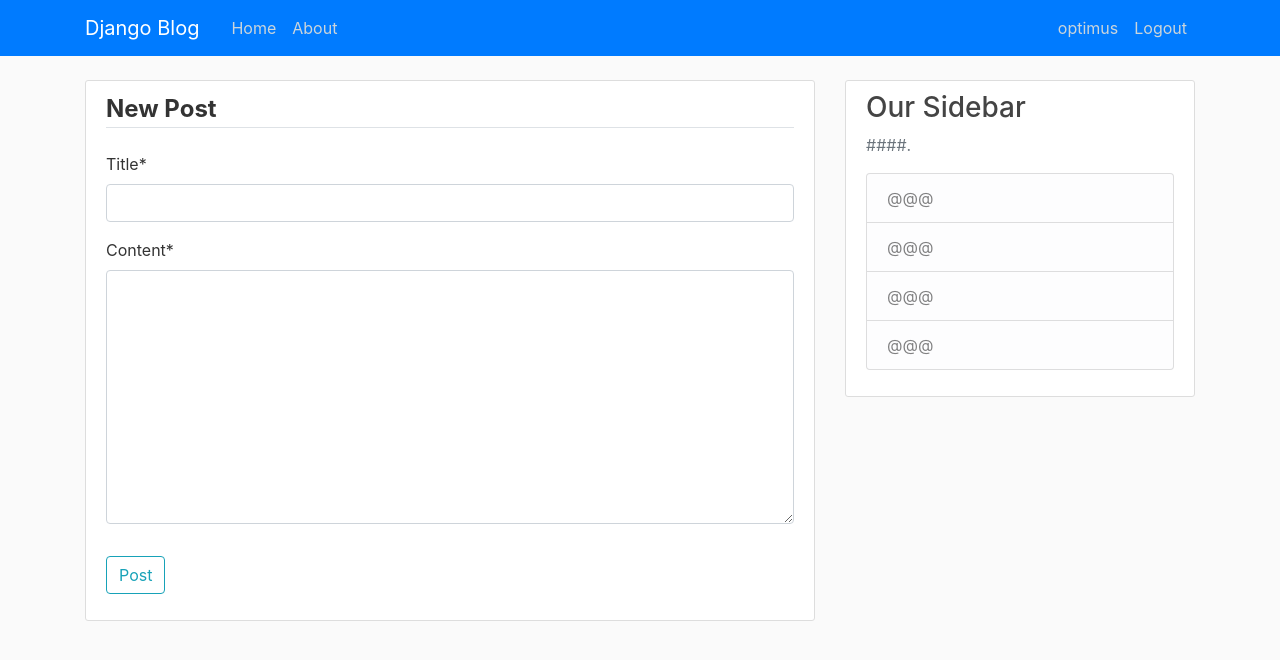
After one commit to negikaran7/Django_site, a Django app: page /post/new/ in a window 1280 px wide. The commit adds this page. Shown: the top 660 px of the page. Run offline with Django 3.2, Linux system fonts and the light colour scheme; a user stored in the database is signed in; some libraries are stand-ins or nearby versions.

Commit message:
CRUD posts

```diff
--- a/django/mysite/blog/models.py
+++ b/django/mysite/blog/models.py
@@ -1,6 +1,8 @@
 from django.db import models
 from django.utils import timezone
 from django.contrib.auth.models import User
+from django.urls import reverse
+
 class Post(models.Model):
     title = models.CharField(max_length=100)
     content = models.TextField()
@@ -10,3 +12,6 @@ class Post(models.Model):
 
     def __str__(self):
         return self.title
+
+    def get_absolute_url(self):
+        return reverse('post-detail',kwargs={'pk':self.pk})
--- /dev/null
+++ b/django/mysite/blog/templates/blog/post_form.html
@@ -0,0 +1,18 @@
+{% extends "blog/base.html" %}
+{% load crispy_forms_tags %}
+{% block content %}
+<div class="content-section">
+    <form method="POST">
+        {% csrf_token %}
+        <fieldset class="form-group">
+            <legend class="border-bottom mb-4">
+                <strong> New Post </strong>
+            </legend>
+            {{ form|crispy }}
+        </fieldset>
+        <div class="form-group">
+            <button class="btn btn-outline-info" type="submit">Post</button>
+        </div>
+    </form>
+</div>
+{% endblock content %}
--- a/django/mysite/blog/urls.py
+++ b/django/mysite/blog/urls.py
@@ -1,10 +1,18 @@
 from django.urls import path
+from .views import (
+    PostListView,
+    PostDetailView,
+    PostCreateView,
+    PostUpdateView,
+    PostDeleteView
+)
 from . import views
-from .views import PostListView, PostDetailView, PostCreateView
 
 urlpatterns = [
-    path('', PostListView.as_view(), name="blog-home"),
-    path('post/<int:pk>/', PostDetailView.as_view(), name="post-detail"),
-    path('post/new/', PostCreateView.as_view(), name="post-create"),
-    path('about/', views.about, name="blog-about"),
+    path('', PostListView.as_view(), name='blog-home'),
+    path('post/<int:pk>/', PostDetailView.as_view(), name='post-detail'),
+    path('post/new/', PostCreateView.as_view(), name='post-create'),
+    path('post/<int:pk>/update/', PostUpdateView.as_view(), name='post-update'),
+    path('post/<int:pk>/delete/', PostDeleteView.as_view(), name='post-delete'),
+    path('about/', views.about, name='blog-about'),
 ]
--- a/django/mysite/blog/views.py
+++ b/django/mysite/blog/views.py
@@ -1,27 +1,59 @@
 from django.shortcuts import render
 from .models import Post
-from django.views.generic import ListView,DetailView,CreateView
+from django.views.generic import (
+    ListView,
+    DetailView,
+    CreateView,
+    UpdateView,
+    DeleteView
+)
+from django.contrib.auth.mixins import LoginRequiredMixin, UserPassesTestMixin
 
-# def home(request):
-#     context={
-#         'posts':Post.objects.all()
-#     }
-#     return render(request,'blog/home.html',context)
 
 class PostListView(ListView):
-    model= Post
-    template_name='blog/home.html'
-    context_object_name='posts'
-    ordering=['-date_posted']
+    model = Post
+    template_name = 'blog/home.html'
+    context_object_name = 'posts'
+    ordering = ['-date_posted']
 
-class PostDetailView(ListView):
-    model= Post
 
-class PostCreateView(CreateView):
-    model= Post
-    fields=['title','content']
+class PostDetailView(DetailView):
+    model = Post
 
+
+class PostCreateView(LoginRequiredMixin, CreateView):
+    model = Post
+    fields = ['title', 'content']
+
+    def form_valid(self, form):
+        form.instance.author = self.request.user
+        return super().form_valid(form)
+
+
+class PostUpdateView(UserPassesTestMixin, LoginRequiredMixin, UpdateView):
+    model = Post
+    fields = ['title', 'content']
+
+    def form_valid(self, form):
+        form.instance.author = self.request.user
+        return super().form_valid(form)
+
+    def test_func(self):
+        post = self.get_object()
+        if self.request.user == post.author:
+            return True
+        return False
+
+
+class PostDeleteView(UserPassesTestMixin, LoginRequiredMixin, DeleteView):
+    model = Post
+
+    def test_func(self):
+        post = self.get_object()
+        if self.request.user == post.author:
+            return True
+        return False
 
 
 def about(request):
-    return render(request,'blog/about.html',{'title':'about'})
+    return render(request, 'blog/about.html', {'title': 'about'})
```
Also changed, not shown: django/mysite/blog/templates/blog/post_cofirm_delete.html (added, +16 -0 lines), django/mysite/blog/templates/blog/post_detail.html (+9 -3 lines).
